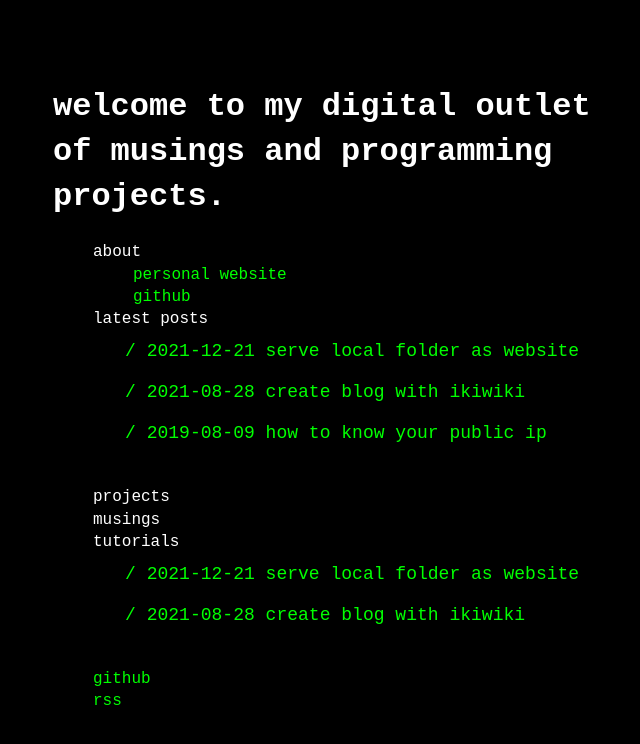
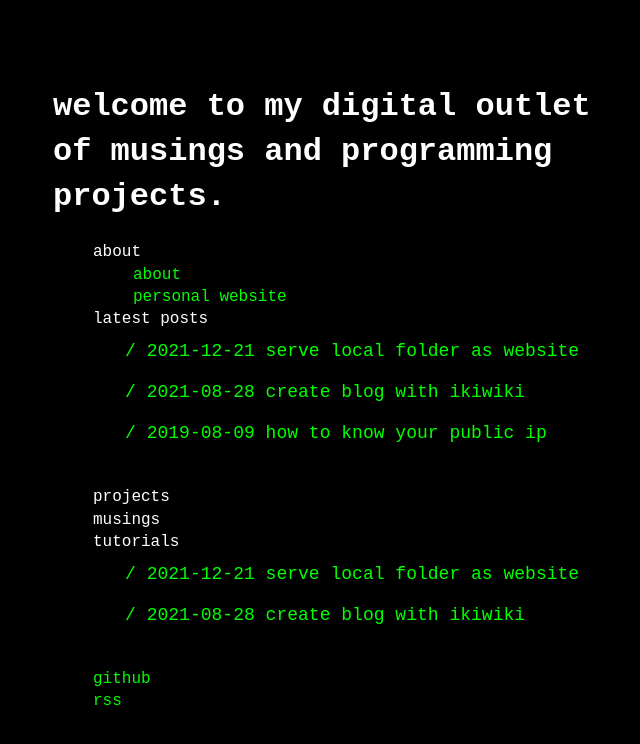
Before and after one commit to DavidDragan1/_blog, a Jekyll site: the page built from index.md, in a window 1280 px wide. Shown: the top 744 px of the page, without its empty margins (299-939 px from the left). Built offline with Jekyll 4.4.1, drawn with Linux system fonts in a browser that asks for light colours; some web fonts are replaced.

Commit message:
prolog post + remove extraneous gh link

```diff
--- a/_data/menu.yml
+++ b/_data/menu.yml
@@ -3,10 +3,10 @@
 entries:
   - title: About
     entries:
+      - title: About
+        url: about.md
       - title: Personal website
         url: https://daviddragan1.github.io/dd.com/
-      - title: Github
-        url: https://github.com/daviddragan1
 
   - title: Latest Posts
     post_list:
```
Also changed, not shown: 1 other file.
